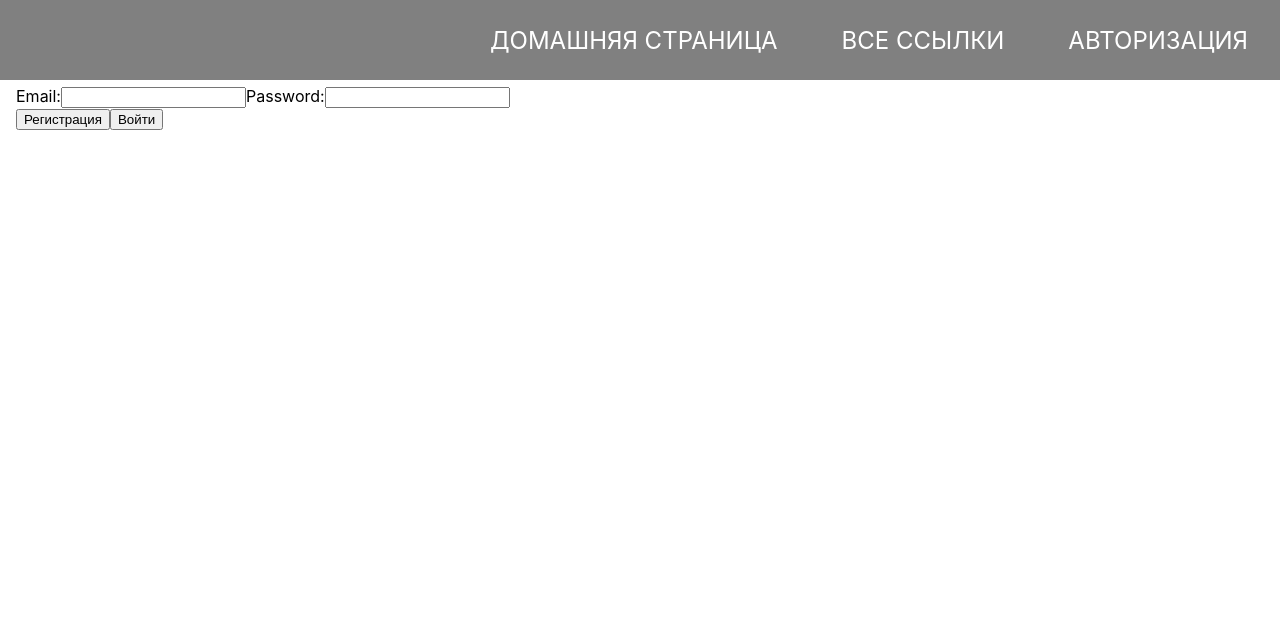
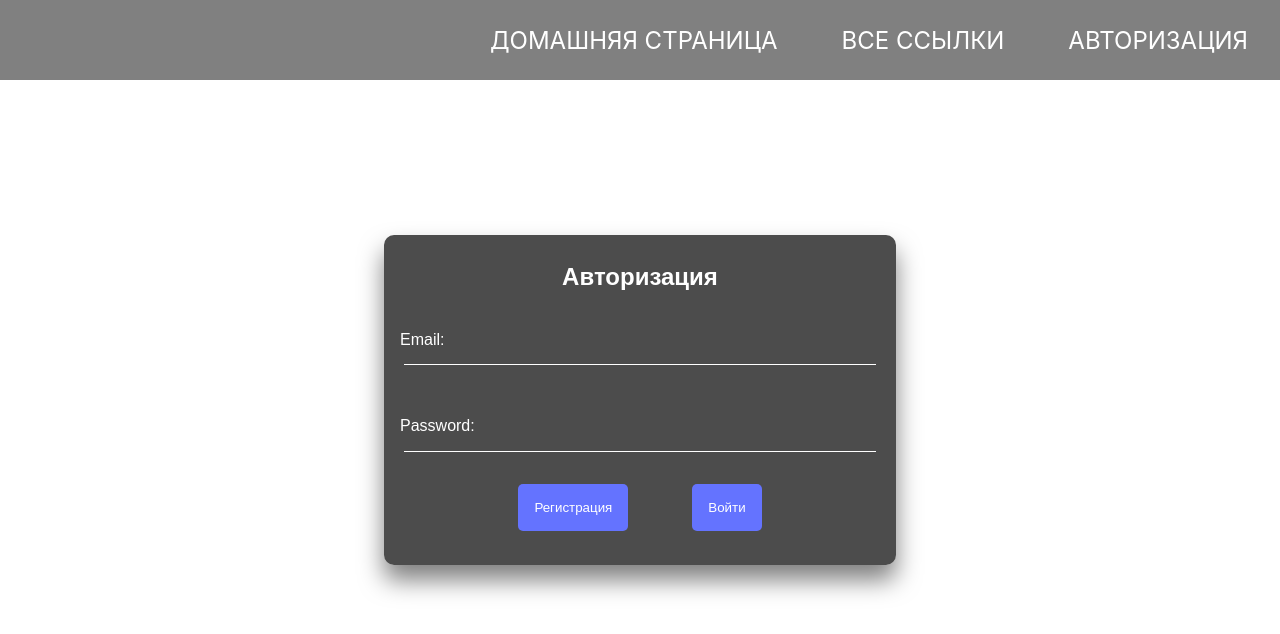
Before and after one commit to Ks0daR/backend-link-shortening, a React (Create React App) app in the folder client/: page /auth in a window 1280 px wide. Shown: the top 634 px of the page. Built offline with nearby package versions, Linux system fonts and the light colour scheme.

Commit message:
styled auth form

```diff
--- a/client/src/components/AuthForm/AuthForm.js
+++ b/client/src/components/AuthForm/AuthForm.js
@@ -41,30 +41,48 @@ const AuthFrom = () => {
 
   return (
     <div className={styles.container}>
-      <div>
-        <label>
-          Email:
+      <h2>Авторизация</h2>
+      <div className={styles.inputForm}>
+        <div className={styles.inputContainer} >
+          <label  className={styles.formLabel} htmlFor="email">
+            Email:
+          </label>
           <input
+            className={styles.input}
+            id="email"
             type="text"
             name="email"
             value={email}
             onChange={handleInput}
           />
-        </label>
-        <label>
-          Password:
+        </div>
+        <div className={styles.inputContainer}>
+          <label className={styles.formLabel} htmlFor="pwd">
+            Password:
+          </label>
           <input
+            className={styles.input}
             type="password"
+            id="pwd"
             name="password"
             value={password}
             onChange={handleInput}
           />
-        </label>
+        </div>
       </div>
-      <button name="register" onClick={registrationHandler}>
+
+      <button
+        className={styles.btnSubmit}
+        name="register"
+        onClick={registrationHandler}
+      >
         Регистрация
       </button>
-      <button name="authorisation" onClick={logInHandler}>
+      <button
+        className={styles.btnSubmit}
+        name="authorisation"
+        onClick={logInHandler}
+      >
         Войти
       </button>
     </div>
--- a/client/src/components/AuthForm/AuthForm.module.css
+++ b/client/src/components/AuthForm/AuthForm.module.css
@@ -1,4 +1,59 @@
 .container {
-  margin-top: 70px;
+  position: absolute;
+  top: 50%;
+  left: 50%;
+  transform: translate(-50%, -50%);
+  width: 40%;
+  height: 330px;
+  background: rgba(0, 0, 0, 0.7);
+  border-radius: 10px;
+  color: #fff;
+  text-align: center;
+  font-family: sans-serif;
+  padding: 0.5rem;
+  box-sizing: border-box;
+  box-shadow: 0 15px 25px rgba(0, 0, 0, 0.5);
+}
+
+.formLabel {
+  position: absolute;
+  top: 12px;
+  left: 0;
+  display: block;
+  padding: 0.5rem;
+  transition: 0.5s;
+}
+
+.inputContainer {
+  position: relative;
+}
+
+.input {
+  width: 90%;
+  margin: 0 auto;
+  padding: 0.8rem;
+  margin-bottom: 2rem;
+  font-size: 1.5rem;
+  border: none;
+  border-bottom: 1px solid #fff;
+  background-color: transparent;
+  color: #fff;
+  outline: none;
+}
+
+.inputContainer:valid .formLabel,
+.inputContainer:focus-within .formLabel{
+  top: -16px;
+  font-size: 10px;
+  color: rgb(47, 129, 177);
+}
+
+.btnSubmit {
   padding: 1rem;
+  border: none;
+  background-color: rgb(100, 115, 255);
+  border-radius: 5px;
+  color: #fff;
+  font-family: sans-serif;
+  margin: 0 2rem;
 }
```
